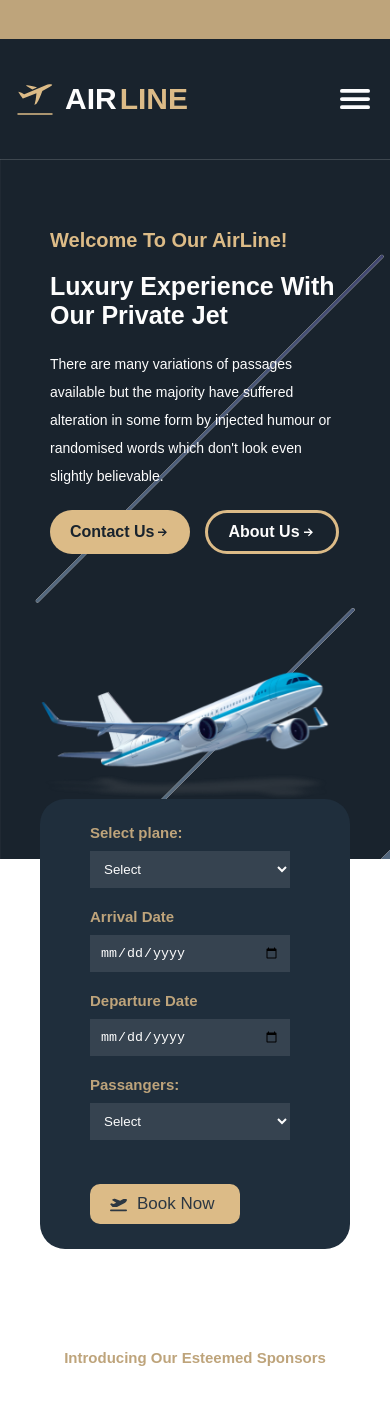
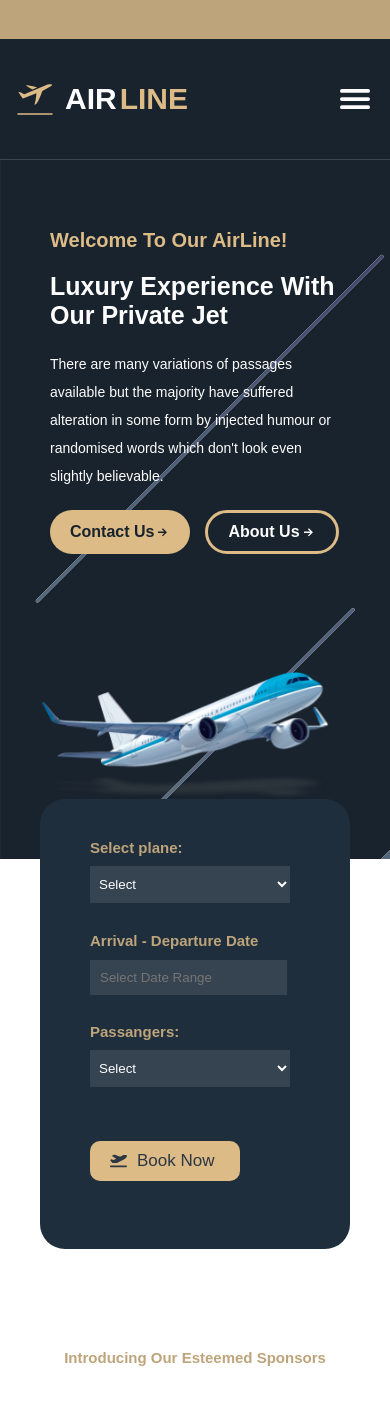
Before and after one commit to muradnuriyev001/Airlines-company, a React (Vite) app: page / in a window 390 px wide. Shown: the top 1414 px of the page. Built offline with nearby package versions, Linux system fonts and the light colour scheme.

Commit message:
Added custom date picker to homepage

```diff
--- a/package.json
+++ b/package.json
@@ -12,6 +12,7 @@
   "dependencies": {
     "@reduxjs/toolkit": "^2.2.1",
     "react": "^18.2.0",
+    "react-datepicker": "^6.3.0",
     "react-dom": "^18.2.0",
     "react-icons": "^5.0.1",
     "react-redux": "^9.1.0",
@@ -21,6 +22,7 @@
   },
   "devDependencies": {
     "@types/react": "^18.2.56",
+    "@types/react-datepicker": "^6.2.0",
     "@types/react-dom": "^18.2.19",
     "@typescript-eslint/eslint-plugin": "^7.0.2",
     "@typescript-eslint/parser": "^7.0.2",
--- a/src/pages/Home/HomeBook/HomeBook.module.scss
+++ b/src/pages/Home/HomeBook/HomeBook.module.scss
@@ -1,19 +1,21 @@
 .book {
   background-color: var(--blue-color3);
   z-index: 100;
-  width: 1000px;
+  width: 800px;
   margin: auto;
   min-height: 150px;
   border-radius: 25px;
   display: grid;
-  grid-template-columns: 1fr 1fr 1fr 1fr 1fr;
+  grid-template-columns: 1fr 1fr 1fr 1fr;
   place-items: center;
-  padding: 0px 100px;
+  padding: 0px 10px;
   position: relative;
   margin-top: -80px;
 }
 
-.book div {
+.book .plane,
+.passangers,
+.bookBtn {
   font-family: sans-serif;
   display: flex;
   flex-direction: column;
@@ -28,7 +30,27 @@
     background-color: var(--blue-color4);
     color: var(--white-color);
     border: none;
+    padding: 10px 40px 10px 5px;
+    &:focus {
+      border: none;
+    }
+  }
+}
+
+.date {
+  label {
+    color: var(--orange-color);
+    font-size: 15px;
+    font-weight: 700;
+
+    font-family: sans-serif;
+  }
+  input {
+    background-color: var(--blue-color4);
+    color: var(--white-color);
+    border: none;
     padding: 10px;
+    margin-top: 10px;
     &:focus {
       border: none;
     }
@@ -44,7 +66,7 @@
     background-color: var(--orange-color2);
     border: none;
     color: var(--blue-color2);
-    font-size: 20px;
+    font-size: 16px;
     margin-top: 25px;
     cursor: pointer;
     transition: 0.5s all;
@@ -64,7 +86,9 @@
   .book {
     width: 850px;
   }
-  .book div {
+  .book .plane,
+  .passangers,
+  .bookBtn {
     margin-right: 10px;
   }
 
@@ -85,9 +109,6 @@
     padding: 20px 20px;
     place-items: initial;
   }
-  .book div {
-    margin-right: 10px;
-  }
 }
 
 @media only screen and (max-width: 620px) {
@@ -96,11 +117,8 @@
     min-height: 450px;
     grid-template-columns: 1fr;
     place-items: initial;
-    padding: 10px 50px;
+    padding: 50px 50px;
     margin-top: -60px;
-  }
-  .book div {
-    margin-top: 10px;
   }
 }
 
@@ -109,6 +127,6 @@
     width: 310px;
     justify-items: center;
     place-items: initial;
-    padding: 15px 50px;
+    padding: 40px 50px;
   }
 }
--- a/src/pages/Home/HomeBook/HomeBook.tsx
+++ b/src/pages/Home/HomeBook/HomeBook.tsx
@@ -1,6 +1,7 @@
 import c from "./HomeBook.module.scss";
 import { NavLink } from "react-router-dom";
 import { FaPlaneDeparture } from "react-icons/fa6";
+import HomeBookDate from "./HomeBookDate/HomeBookDate";
 
 const HomeBook = () => {
   return (
@@ -16,14 +17,9 @@ const HomeBook = () => {
         </select>
       </div>
 
-      <div className={c.arrival}>
-        <label>Arrival Date</label>
-        <input type="date" />
-      </div>
-
-      <div className={c.departure}>
-        <label>Departure Date</label>
-        <input type="date" />
+      <div className={c.date}>
+        <label>Arrival - Departure Date</label>
+        <HomeBookDate />
       </div>
       <div className={c.passangers}>
         <label>Passangers:</label>
--- /dev/null
+++ b/src/pages/Home/HomeBook/HomeBookDate/HomeBookDate.css
@@ -0,0 +1,48 @@
+/*Color for button on datepicker in homepage */
+.react-datepicker__close-icon::after {
+  background-color: var(--orange-color);
+}
+.react-datepicker__close-icon {
+  top: 10%;
+}
+
+.react-datepicker__header {
+  background-color: var(--blue-color);
+  padding: 20px 0px;
+}
+
+.react-datepicker__current-month,
+.react-datepicker__day,
+.react-datepicker__day-name {
+  color: var(--white-color);
+}
+
+.react-datepicker__day:hover {
+  background-color: var(--blue-color);
+}
+
+.react-datepicker__month,
+.react-datepicker__month-container {
+  background-color: var(--orange-color);
+}
+
+.react-datepicker__day--today {
+  background-color: var(--blue-color2);
+}
+
+/*Responsive for delete button of datepicker*/
+@media only screen and (max-width: 860px) {
+  .react-datepicker__close-icon {
+    right: 32%;
+  }
+}
+@media only screen and (max-width: 620px) {
+  .react-datepicker__close-icon {
+    right: 36%;
+  }
+}
+@media only screen and (max-width: 420px) {
+  .react-datepicker__close-icon {
+    right: 10%;
+  }
+}
--- /dev/null
+++ b/src/pages/Home/HomeBook/HomeBookDate/HomeBookDate.tsx
@@ -0,0 +1,26 @@
+import DatePicker from "react-datepicker";
+import "react-datepicker/dist/react-datepicker.css";
+import { useState } from "react";
+import "./HomeBookDate.css";
+
+const HomeBookDate = () => {
+  const [dateRange, setDateRange] = useState<[Date | null, Date | null]>([
+    null,
+    null,
+  ]);
+  const [startDate, endDate] = dateRange;
+  return (
+    <DatePicker
+      selectsRange={true}
+      startDate={startDate}
+      endDate={endDate}
+      onChange={(update) => {
+        setDateRange(update);
+      }}
+      withPortal
+      isClearable={true}
+      placeholderText="Select Date Range "
+    />
+  );
+};
+export default HomeBookDate;
```
Also changed, not shown: 1 other file (tests, documents, lock files or other folders).
